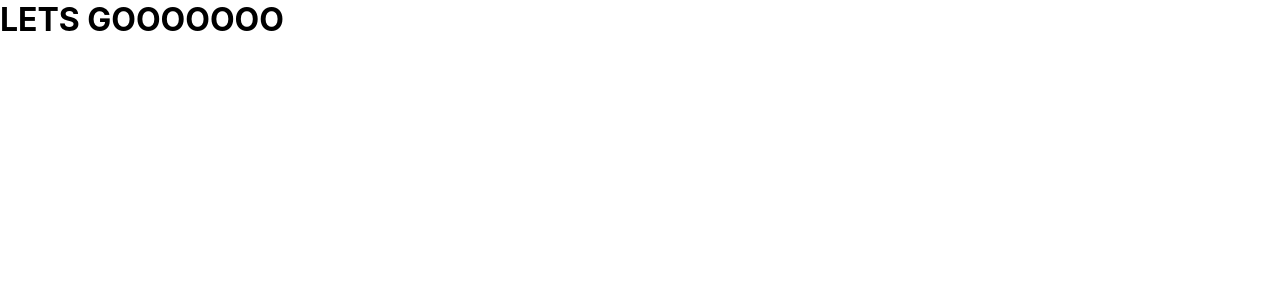
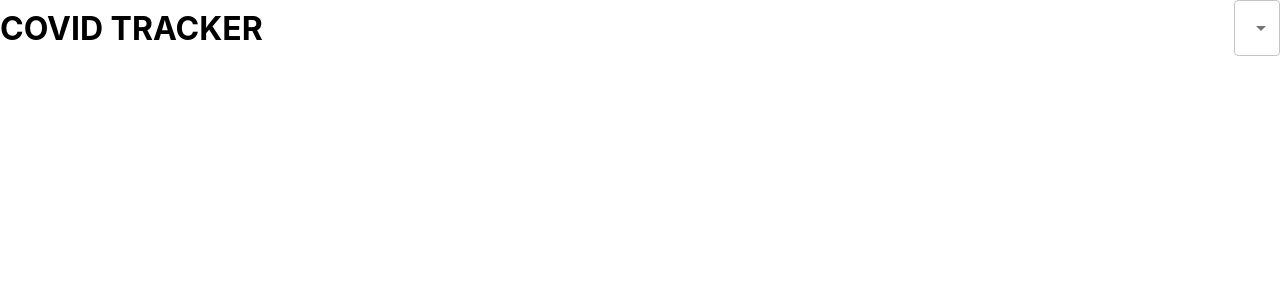
Before and after one commit to stephanieonyekaba/covid-app, a React (Create React App) app: page / in a window 1280 px wide. Shown: the top 300 px of the page. Built offline with nearby package versions, Linux system fonts and the light colour scheme.

Commit message:
drop down and title change

```diff
--- a/package.json
+++ b/package.json
@@ -3,6 +3,9 @@
   "version": "0.1.0",
   "private": true,
   "dependencies": {
+    "@emotion/react": "^11.10.5",
+    "@emotion/styled": "^11.10.5",
+    "@mui/material": "^5.11.2",
     "@testing-library/jest-dom": "^5.16.5",
     "@testing-library/react": "^13.4.0",
     "@testing-library/user-event": "^13.5.0",
--- a/src/App.css
+++ b/src/App.css
@@ -1,3 +1,9 @@
 *{
   margin:0
 }
+.app__header {
+  display: flex;
+  align-items: center;
+  margin-bottom: 20px;
+justify-content: space-between;
+}
--- a/src/App.js
+++ b/src/App.js
@@ -1,11 +1,28 @@
+import { FormControl } from '@mui/material';
 import './App.css';
+import {
+  MenuItem,
+  Select
+} from "@mui/material"
 
 function App() {
   return (
     <div className="app">
-     <h1>LETS GOOOOOOO</h1>
+<div className="app__header">
 
+     <h1>COVID TRACKER</h1>
+     <FormControl className='app__dropdwon'>
+          <Select
+            variant="outlined"
+            value="abc"
+          >
+            <MenuItem value="worldwide">OPTION 1 </MenuItem>
+            <MenuItem value="worldwide">OPTION 2 cases </MenuItem>
+            <MenuItem value="worldwide">OPTION 3 </MenuItem>
 
+          </Select>
+      </FormControl>
+</div>
     {/* //HEADDER
     //TITLE AND SELECT INPUT DROPDOWN
 
@@ -17,6 +34,7 @@ function App() {
     //MAP */}
 
 
+
     </div>
   );
 }
```
Also changed, not shown: 1 other file (tests, documents, lock files or other folders).
